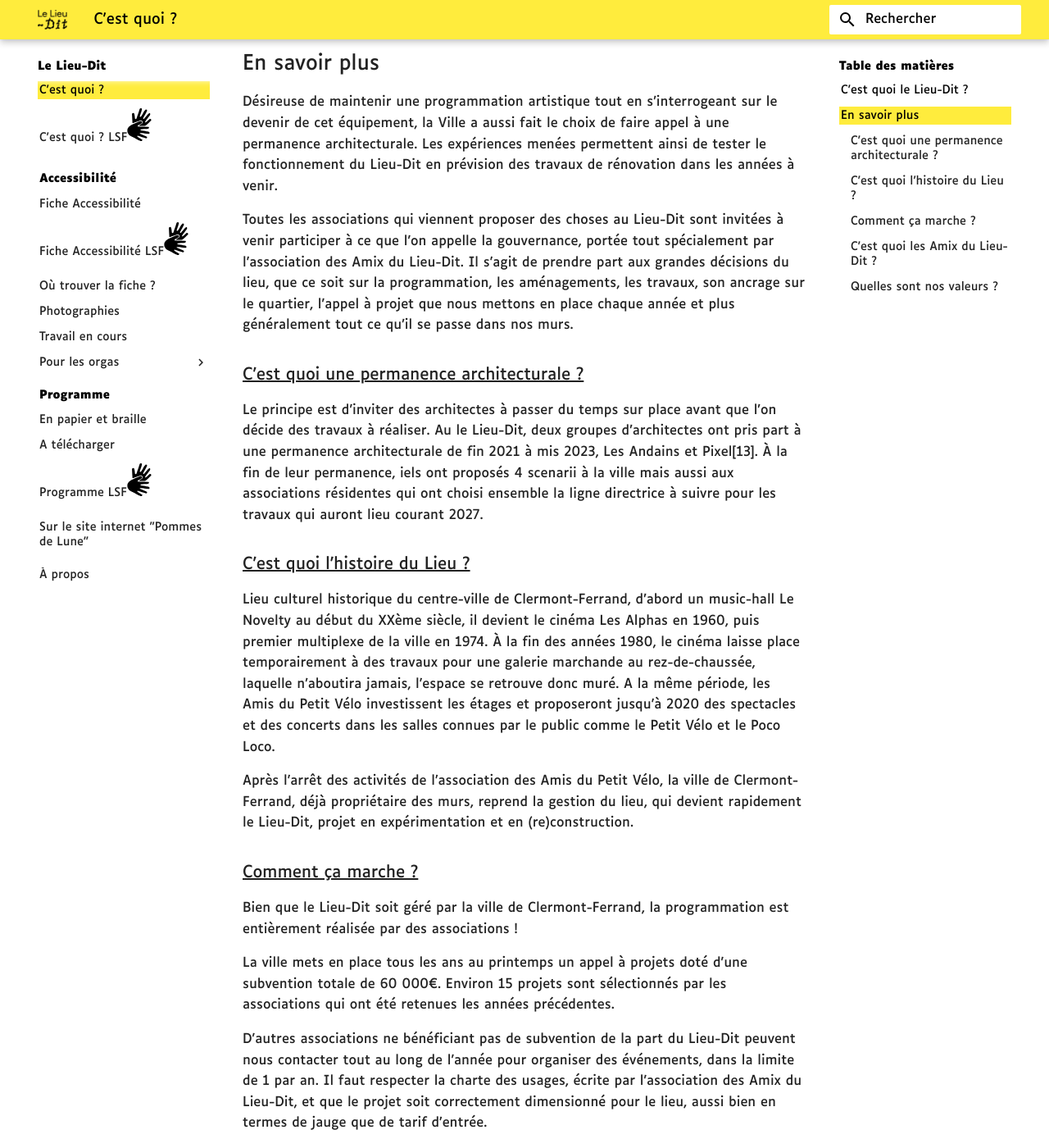
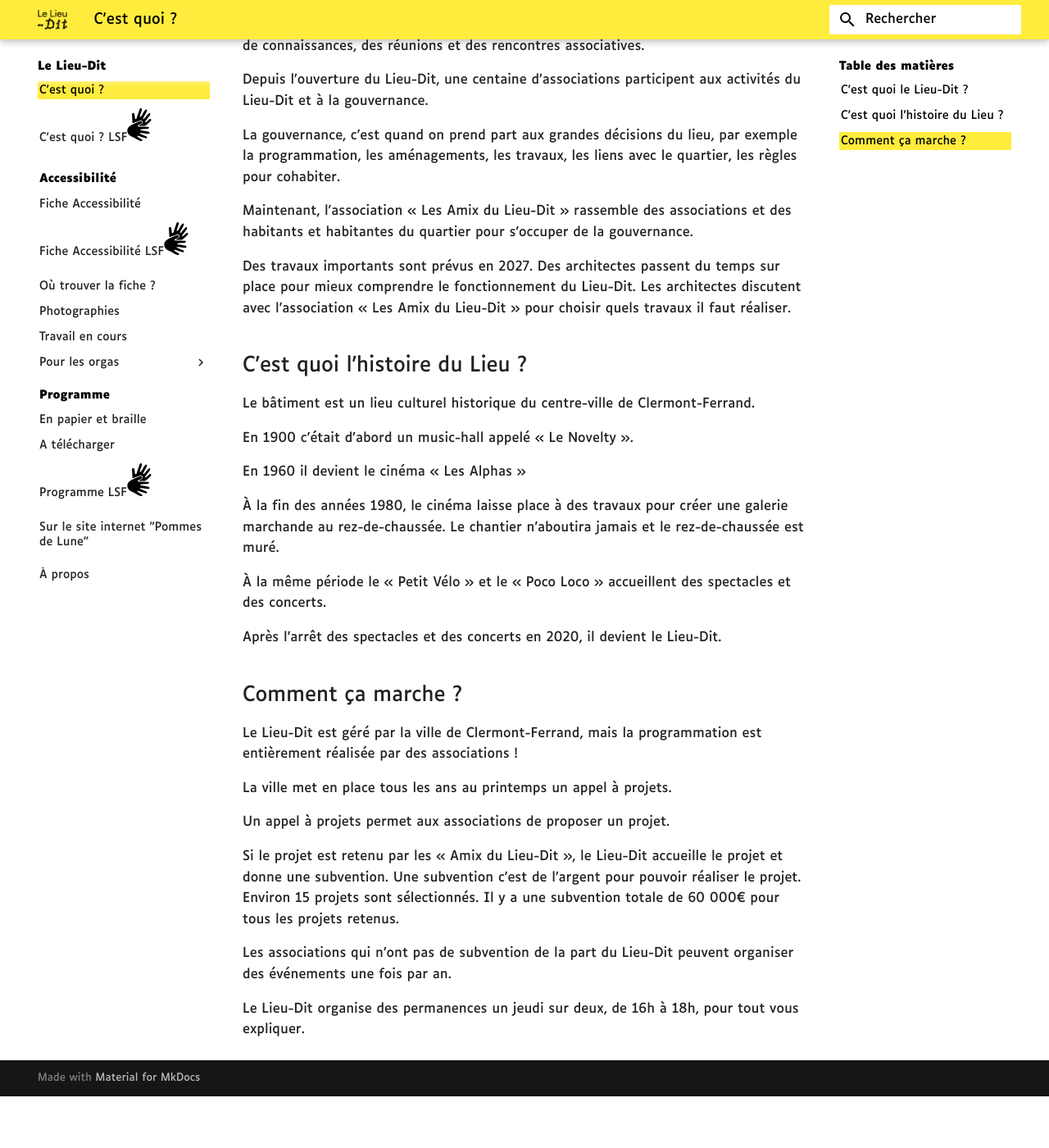
Before and after one commit to Lieu-Dit/web, an MkDocs documentation site: the page built from docs/index.md, in a window 1280 px wide and 1400 px high, scrolled down 502 px. Shown: the whole window at 82% size. Built offline with MkDocs 1.6.1 and Material for MkDocs 9.7.7, drawn with Linux system fonts in a browser that asks for light colours; after the commit the page ends 1839 px from its top, so only the background shows below that; some of the changed text lies outside the part shown.

Commit message:
simplification contenu présentation

```diff
--- a/docs/index.md
+++ b/docs/index.md
@@ -1,56 +1,51 @@
 # Le Lieu-Dit c'est quoi ?
 
 Espace d'expérimentations culturelles, sociales et citoyennes à Clermont-Ferrand.
+
+Contact mail: [lieu-dit@ville-clermont-ferrand.fr](mailto:lieu-dit@ville-clermont-ferrand.fr)
 
 ## C’est quoi le Lieu-Dit ?
 
 Le Lieu-Dit est un projet porté par la ville de Clermont-Ferrand depuis 2022.
 
-Le Lieu-Dit propose à des associations de la culture et de l’éducation populaire, de mener des projets autour de la création, du partage et du dialogue citoyen.
+Le Lieu-Dit propose à des associations de la culture et de l’éducation populaire, de réaliser des projets autour de la création, du partage et du dialogue citoyen.
 
 Ces projets sont parfois ouverts au public, et parfois non.
 
-Au Lieu-Dit il y a des résidences de création, des conférences, des projections, des concerts, des expositions, de la recherche, des journées professionnelles, des échanges de connaissances, des réunions et des rencontres associatives…
+Au Lieu-Dit il y a des résidences de création, des conférences, des projections, des concerts, des expositions, de la recherche, des journées professionnelles, des échanges de connaissances, des réunions et des rencontres associatives.
 
-## En savoir plus
+Depuis l’ouverture du Lieu-Dit, une centaine d’associations participent aux activités du Lieu-Dit et à la gouvernance.
 
-Désireuse de maintenir une programmation artistique tout en s’interrogeant sur le devenir de cet équipement, la Ville a aussi fait le choix de faire appel à une permanence architecturale. Les expériences menées permettent ainsi de tester le fonctionnement du Lieu-Dit en prévision des travaux de rénovation dans les années à venir.
+La gouvernance, c’est quand on prend part aux grandes décisions du lieu, par exemple la programmation, les aménagements, les travaux, les liens avec le quartier, les règles pour cohabiter.
 
-Toutes les associations qui viennent proposer des choses au Lieu-Dit sont invitées à venir participer à ce que l’on appelle la gouvernance, portée tout spécialement par l’association des Amix du Lieu-Dit. Il s’agit de prendre part aux grandes décisions du lieu, que ce soit sur la programmation, les aménagements, les travaux, son ancrage sur le quartier, l’appel à projet que nous mettons en place chaque année et plus généralement tout ce qu’il se passe dans nos murs.
+Maintenant, l’association « Les Amix du Lieu-Dit » rassemble des associations et des habitants et habitantes du quartier pour s’occuper de la gouvernance.
 
+Des travaux importants sont prévus en 2027. Des architectes passent du temps sur place pour mieux comprendre le fonctionnement du Lieu-Dit. Les architectes discutent avec l’association « Les Amix du Lieu-Dit » pour choisir quels travaux il faut réaliser.
 
-### C’est quoi une permanence architecturale ?
+## C’est quoi l’histoire du Lieu ?
 
-Le principe est d’inviter des architectes à passer du temps sur place avant que l’on décide des travaux à réaliser. Au le Lieu-Dit, deux groupes d’architectes ont pris part à une permanence architecturale de fin 2021 à mis 2023, Les Andains et Pixel[13]. À la fin de leur permanence, iels ont proposés 4 scenarii à la ville mais aussi aux associations résidentes qui ont choisi ensemble la ligne directrice à suivre pour les travaux qui auront lieu courant 2027.
+Le bâtiment est un lieu culturel historique du centre-ville de Clermont-Ferrand.
 
+En 1900 c’était d’abord un music-hall appelé « Le Novelty ».
 
-### C’est quoi l’histoire du Lieu ?
+En 1960 il devient le cinéma « Les Alphas »
 
-Lieu culturel historique du centre-ville de Clermont-Ferrand, d’abord un music-hall Le Novelty au début du XXème siècle, il devient le cinéma Les Alphas en 1960, puis premier multiplexe de la ville en 1974. À la fin des années 1980, le cinéma laisse place temporairement à des travaux pour une galerie marchande au rez-de-chaussée, laquelle n’aboutira jamais, l’espace se retrouve donc muré. A la même période, les Amis du Petit Vélo investissent les étages et proposeront jusqu’à 2020 des spectacles et des concerts dans les salles connues par le public comme le Petit Vélo et le Poco Loco.
+À la fin des années 1980, le cinéma laisse place à des travaux pour créer une galerie marchande au rez-de-chaussée. Le chantier n’aboutira jamais et le rez-de-chaussée est muré.
 
-Après l’arrêt des activités de l’association des Amis du Petit Vélo, la ville de Clermont-Ferrand, déjà propriétaire des murs, reprend la gestion du lieu, qui devient rapidement le Lieu-Dit, projet en expérimentation et en (re)construction.
+À la même période le « Petit Vélo » et le « Poco Loco » accueillent des spectacles et des concerts.
 
+Après l’arrêt des spectacles et des concerts en 2020, il devient le Lieu-Dit.
 
-### Comment ça marche ?
+## Comment ça marche ?
 
-Bien que le Lieu-Dit soit géré par la ville de Clermont-Ferrand, la programmation est entièrement réalisée par des associations !
+Le Lieu-Dit est géré par la ville de Clermont-Ferrand, mais la programmation est entièrement réalisée par des associations !
 
-La ville mets en place tous les ans au printemps un appel à projets doté d’une subvention totale de 60 000€. Environ 15 projets sont sélectionnés par les associations qui ont été retenues les années précédentes.
+La ville met en place tous les ans au printemps un appel à projets.
 
-D’autres associations ne bénéficiant pas de subvention de la part du Lieu-Dit peuvent nous contacter tout au long de l’année pour organiser des événements, dans la limite de 1 par an. Il faut respecter la charte des usages, écrite par l’association des Amix du Lieu-Dit, et que le projet soit correctement dimensionné pour le lieu, aussi bien en termes de jauge que de tarif d’entrée.
+Un appel à projets permet aux associations de proposer un projet.
 
-Nous organisons des permanences un jeudi sur deux, de 16h à 18h, pour que vous veniez nous présenter vos projets et vos envies.
+Si le projet est retenu par les « Amix du Lieu-Dit », le Lieu-Dit accueille le projet et donne une subvention. Une subvention c’est de l’argent pour pouvoir réaliser le projet. Environ 15 projets sont sélectionnés. Il y a une subvention totale de 60 000€ pour tous les projets retenus.
 
-Nous essayons de n’accueillir que 3 événements ouverts au public par semaine car notre équipe est trop petite pour en accompagner correctement un plus grand nombre.
+Les associations qui n’ont pas de subvention de la part du Lieu-Dit peuvent organiser des événements une fois par an.
 
-
-### C’est quoi les Amix du Lieu-Dit ?
-
-Après plusieurs années d’expérimentations et d’usages du Lieu-Dit par une centaine d’associations clermontoises, elles ont décidé de créer une « super association » : les Amix du Lieu-Dit.
-
-Elle est composée de toutes les associations qui participent activement à la vie du Lieu-Dit, que ce soit des résidentes qui ont répondu à l’appel à projet, des habitants et habitantes du quartier ou des associations qui viennent ponctuellement organiser des évènements et ont envie de s’impliquer dans les grandes décisions et la gouvernance du lieu.
-
-
-### Quelles sont nos valeurs ?
-
-Le Lieu-Dit s’engage à accueillir et à valoriser la diversité des voix, des récits et des expériences. Attentif aux mécanismes de domination, il considère les enjeux d’égalité, de justice sociale et d’écologie comme indissociables de son projet artistique et culturel. Le Lieu-Dit est un lieu d'apprentissage, de transmission et de déconstruction des savoirs. Il interroge nos modes d’organisation, de production et de consommation, et s’inscrit ainsi dans une perspective globale de transformation sociale.
+Le Lieu-Dit organise des permanences un jeudi sur deux, de 16h à 18h, pour tout vous expliquer.
```
